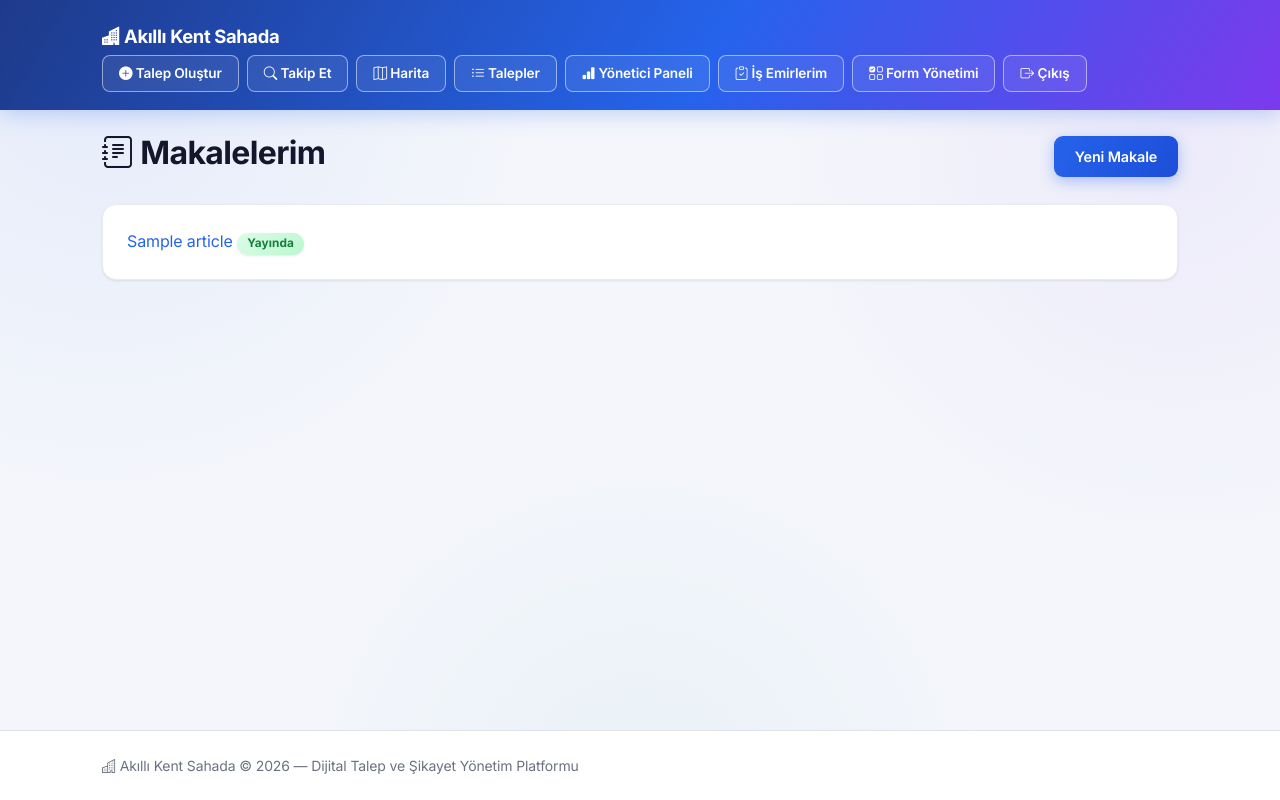
After one commit to elifaltunok/belediye-cozum-merkezi, a Django app: page /makale-yonetimi/ in a window 1280 px wide. The commit adds this page. Run offline with Django 5.2, Linux system fonts and the light colour scheme; a user stored in the database is signed in; tables that the repository leaves empty hold one stand-in row (values such as "Sample post").

Commit message:
makale modülü ile dashboard memnuniyet puanı eklendi

```diff
--- /dev/null
+++ b/templates/tickets/article_manage_list.html
@@ -0,0 +1,17 @@
+{% extends 'base.html' %}
+{% block content %}
+<div class="d-flex justify-content-between align-items-center mb-4">
+    <h2><i class="bi bi-journal-text"></i> Makalelerim</h2>
+    <a href="{% url 'tickets:article_create' %}" class="btn btn-primary btn-sm">Yeni Makale</a>
+</div>
+{% for article in articles %}
+    <div class="card mb-2"><div class="card-body">
+        <a href="{% url 'tickets:article_detail' article.slug %}">{{ article.title }}</a>
+        <span class="badge {% if article.is_published %}bg-success{% else %}bg-secondary{% endif %}">
+            {% if article.is_published %}Yayında{% else %}Taslak{% endif %}
+        </span>
+    </div></div>
+{% empty %}
+    <p class="text-muted">Henüz makale yazmadınız.</p>
+{% endfor %}
+{% endblock %}
--- a/tickets/models.py
+++ b/tickets/models.py
@@ -307,3 +307,23 @@ class TicketComment(models.Model):
 
     def __str__(self):
         return f"{self.ticket.tracking_code} - {self.get_author_type_display()}"
+
+
+class Article(models.Model):
+    title = models.CharField(max_length=200, verbose_name="Başlık")
+    slug = models.SlugField(max_length=220, unique=True, verbose_name="URL Kısaltması")
+    summary = models.CharField(max_length=300, verbose_name="Kısa Özet")
+    content = models.TextField(verbose_name="İçerik")
+    cover_image = models.ImageField(upload_to='article_images/', blank=True, null=True, verbose_name="Kapak Görseli")
+    author = models.ForeignKey('auth.User', on_delete=models.SET_NULL, null=True, verbose_name="Yazar")
+    is_published = models.BooleanField(default=True, verbose_name="Yayında mı")
+    created_at = models.DateTimeField(auto_now_add=True, verbose_name="Oluşturulma Tarihi")
+    updated_at = models.DateTimeField(auto_now=True, verbose_name="Güncellenme Tarihi")
+
+    class Meta:
+        verbose_name = "Bilgilendirme Makalesi"
+        verbose_name_plural = "Bilgilendirme Makaleleri"
+        ordering = ['-created_at']
+
+    def __str__(self):
+        return self.title
--- a/tickets/urls.py
+++ b/tickets/urls.py
@@ -34,4 +34,8 @@ urlpatterns = [
     path('degerlendir/<str:tracking_code>/', views.rate_ticket, name='rate_ticket'),
     path('yorum-ekle/<str:tracking_code>/', views.add_citizen_comment, name='add_citizen_comment'),
     path('panel/<int:pk>/yorum-ekle/', views.add_staff_comment, name='add_staff_comment'),
+    path('bilgilendirme/', views.article_list, name='article_list'),
+    path('bilgilendirme/<slug:slug>/', views.article_detail, name='article_detail'),
+    path('makale-yonetimi/', views.article_manage_list, name='article_manage_list'),
+    path('makale-yonetimi/yeni/', views.article_create, name='article_create'),
 ]
--- a/tickets/views.py
+++ b/tickets/views.py
@@ -13,11 +13,12 @@ from django.contrib.gis.measure import D
 from django.contrib.gis.db.models.functions import Distance
 from datetime import timedelta
 from django.utils import timezone
+from django.utils.text import slugify
 
 from .models import (
     Ticket, Category, Resolution, SolutionCenter, SectoralStatistic,
     SECTOR_CHOICES, UNIT_CHOICES, PhoneVerification,
-    DynamicField, DynamicFieldResponse, FormFieldAuditLog, TicketSupport, TicketComment,
+    DynamicField, DynamicFieldResponse, FormFieldAuditLog, TicketSupport, TicketComment, Article,
 )
 from .forms import TicketForm, ResolutionForm, TrackingForm
 from .notifications import notify_status_change
@@ -211,6 +212,10 @@ def dashboard(request):
     avg_duration = resolved_durations['avg_duration']
     avg_resolution_hours = round(avg_duration.total_seconds() / 3600, 1) if avg_duration else None
 
+    avg_rating = Ticket.objects.filter(citizen_rating__isnull=False).aggregate(avg=Avg('citizen_rating'))['avg']
+    avg_rating = round(avg_rating, 1) if avg_rating else None
+    rating_count = Ticket.objects.filter(citizen_rating__isnull=False).count()
+
     recent_activity = Resolution.objects.select_related('ticket', 'handled_by').order_by('-created_at')[:5]
 
     context = {
@@ -239,6 +244,8 @@ def dashboard(request):
         'unit_data': json.dumps(unit_data),
 
         'avg_resolution_hours': avg_resolution_hours,
+        'avg_rating': avg_rating,
+        'rating_count': rating_count,
         'recent_activity': recent_activity,
     }
     return render(request, 'tickets/dashboard.html', context)
@@ -752,3 +759,48 @@ def add_staff_comment(request, pk):
         TicketComment.objects.create(ticket=ticket, author_type='STAFF', staff_user=request.user, message=message)
         messages.success(request, "Yorum eklendi.")
     return redirect('tickets:staff_ticket_detail', pk=pk)
+
+def article_list(request):
+    articles = Article.objects.filter(is_published=True)
+    return render(request, 'tickets/article_list.html', {'articles': articles})
+
+
+def article_detail(request, slug):
+    article = get_object_or_404(Article, slug=slug, is_published=True)
+    return render(request, 'tickets/article_detail.html', {'article': article})
+
+
+@login_required
+def article_manage_list(request):
+    if request.user.is_superuser:
+        articles = Article.objects.all()
+    else:
+        articles = Article.objects.filter(author=request.user)
+    return render(request, 'tickets/article_manage_list.html', {'articles': articles})
+
+
+@login_required
+def article_create(request):
+    if request.method == 'POST':
+        title = request.POST.get('title', '').strip()
+        summary = request.POST.get('summary', '').strip()
+        content = request.POST.get('content', '').strip()
+        cover_image = request.FILES.get('cover_image')
+
+        if title and summary and content:
+            slug = slugify(title)
+            base_slug = slug
+            counter = 1
+            while Article.objects.filter(slug=slug).exists():
+                slug = f"{base_slug}-{counter}"
+                counter += 1
+
+            Article.objects.create(
+                title=title, slug=slug, summary=summary, content=content,
+                cover_image=cover_image, author=request.user,
+            )
+            messages.success(request, "Makale yayınlandı.")
+            return redirect('tickets:article_manage_list')
+        messages.error(request, "Lütfen tüm zorunlu alanları doldurun.")
+
+    return render(request, 'tickets/article_form.html')
```
Also changed, not shown: templates/tickets/article_detail.html (added, +14 -0 lines), templates/tickets/article_form.html (added, +12 -0 lines), templates/tickets/article_list.html (added, +23 -0 lines), templates/tickets/dashboard.html (+8 -0 lines), templates/tickets/home.html (+0 -11 lines), tickets/admin.py (+12 -2 lines), tickets/migrations/0012_article.py (added).
